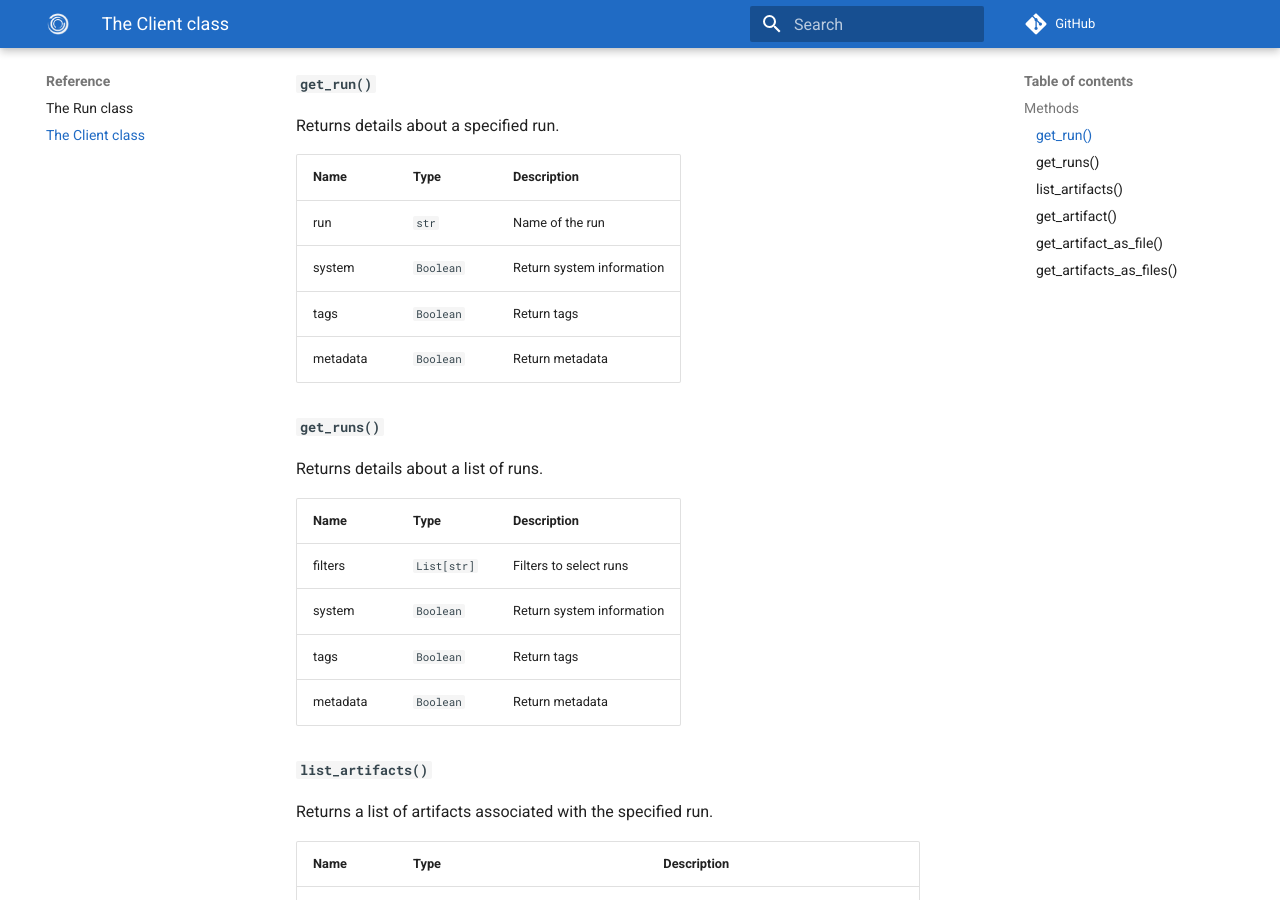
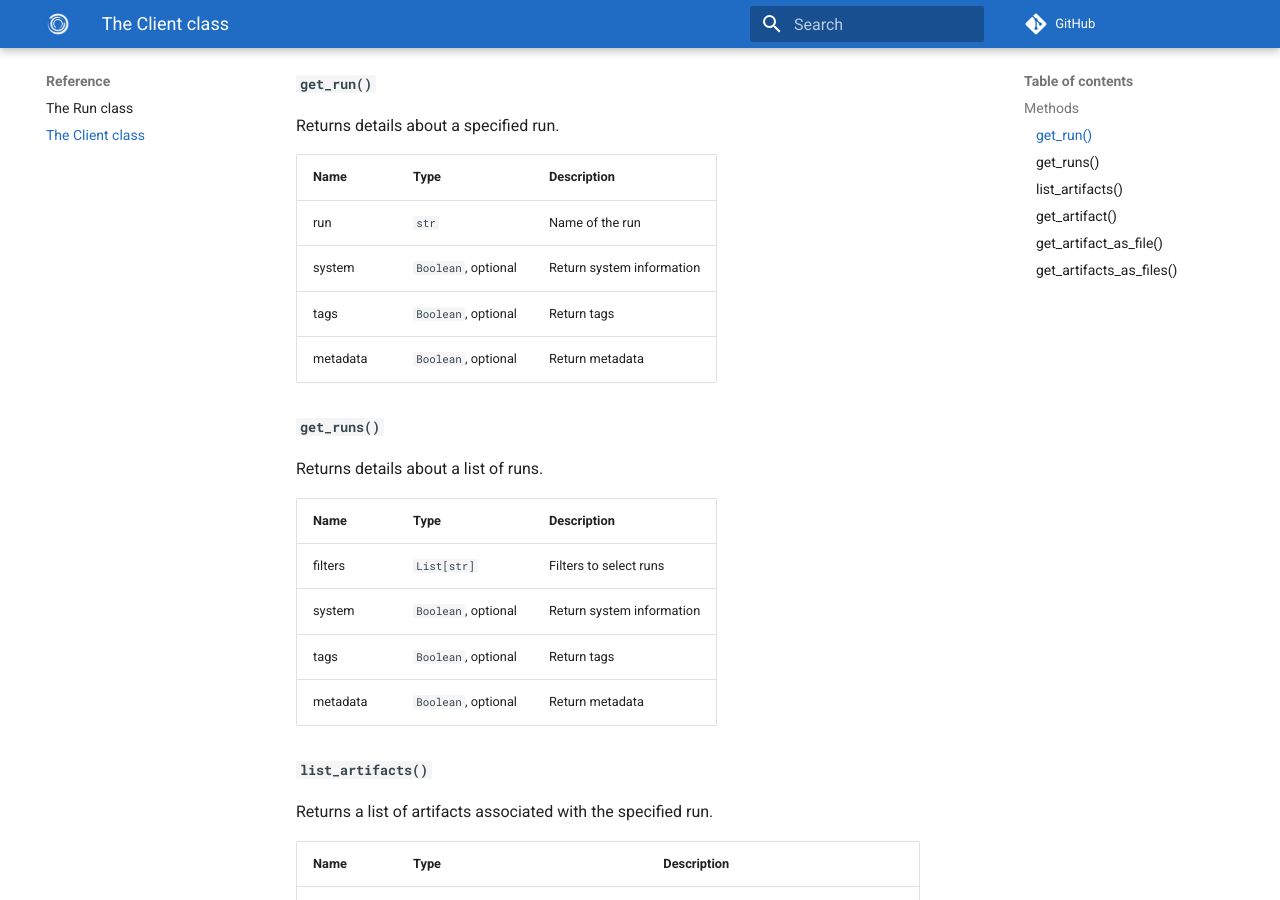
Before and after one commit to simvue-io/docs, an MkDocs documentation site: the page built from docs/reference/client.md, in a window 1280 px wide and 900 px high, scrolled down 260 px. Built offline with MkDocs 1.6.1 and Material for MkDocs 9.7.7, drawn with Linux system fonts in a browser that asks for light colours.

Commit message:
Specify which options are optional

```diff
--- a/docs/reference/client.md
+++ b/docs/reference/client.md
@@ -11,9 +11,9 @@ Returns details about a specified run.
 | Name  | Type | Description |
 | ----- | ---- | ----------- |
 | run | `str` | Name of the run |
-| system | `Boolean` | Return system information |
-| tags | `Boolean` | Return tags |
-| metadata | `Boolean` | Return metadata |
+| system | `Boolean`, optional | Return system information |
+| tags | `Boolean`, optional | Return tags |
+| metadata | `Boolean`, optional | Return metadata |
 
 #### `get_runs()`
 
@@ -22,9 +22,9 @@ Returns details about a list of runs.
 | Name  | Type | Description |
 | ----- | ---- | ----------- |
 | filters | `List[str]` | Filters to select runs |
-| system | `Boolean` | Return system information |
-| tags | `Boolean` | Return tags |
-| metadata | `Boolean` | Return metadata |
+| system | `Boolean`, optional | Return system information |
+| tags | `Boolean`, optional | Return tags |
+| metadata | `Boolean`, optional | Return metadata |
 
 #### `list_artifacts()`
 
```
